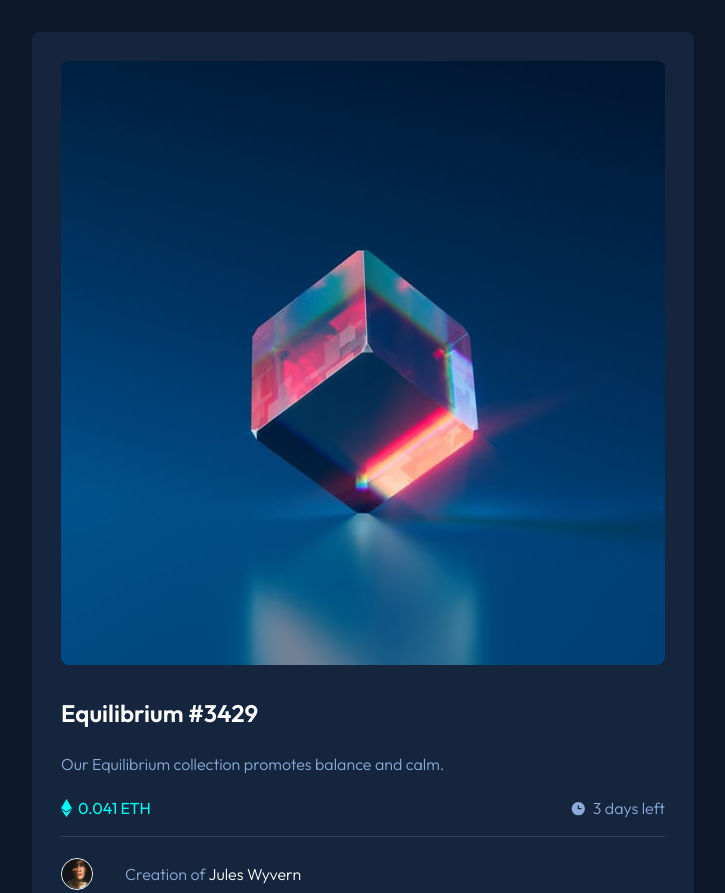
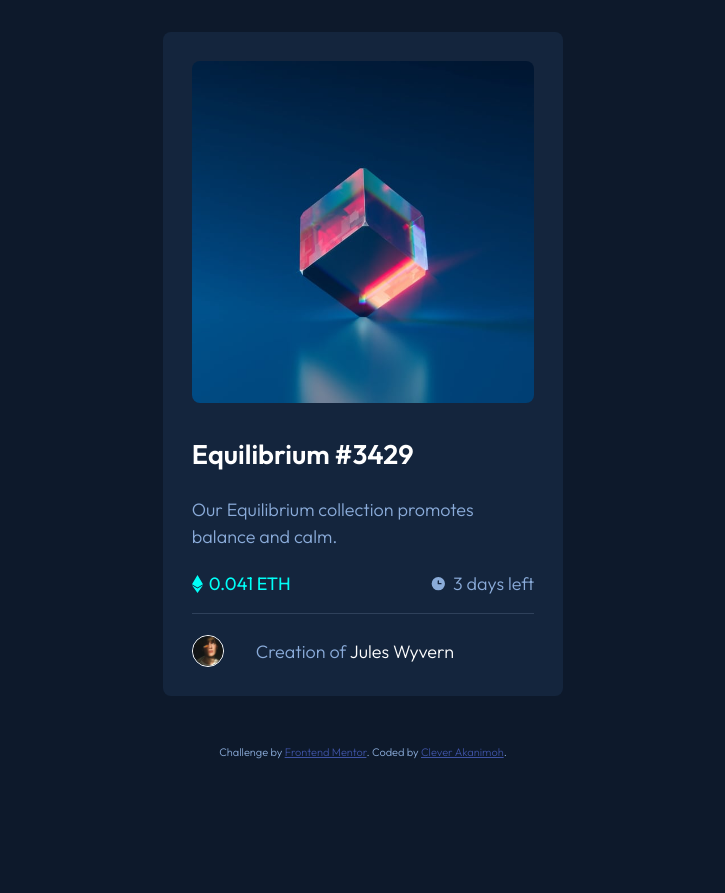
Before and after one commit to cleverAkanimoh/nft-preview-card-component, a plain HTML site: page index.html in a window 1280 px wide. Shown: the top 893 px of the page, without its empty margins (277-1002 px from the left). After the commit the page ends 800 px from the top, so only its background shows below. Drawn offline with Linux system fonts and the light colour scheme.

Commit message:
modified style.css in .

```diff
--- a/style.css
+++ b/style.css
@@ -9,6 +9,7 @@
 body {
   font-family: "Outfit";
   font-weight: 300;
+  font-size: 18px;
   background-color: hsl(217, 54%, 11%);
   color: hsl(215, 51%, 70%);
   padding: 2rem;
@@ -24,6 +25,8 @@ main {
   padding: 1.8rem;
   background-color: hsl(216, 50%, 16%);
   border-radius: 0.5rem;
+  max-width: 400px;
+  /* box-shadow: white -20px -20px, white 10px 10px; */
 }
 
 main > img {
@@ -62,7 +65,7 @@ figure {
 }
 
 #avatar-figure {
-    gap: 2rem;
+  gap: 2rem;
 }
 
 #avatar-figure > img {
@@ -72,5 +75,5 @@ figure {
 }
 
 #jules {
-    color: white;
+  color: white;
 }
```
